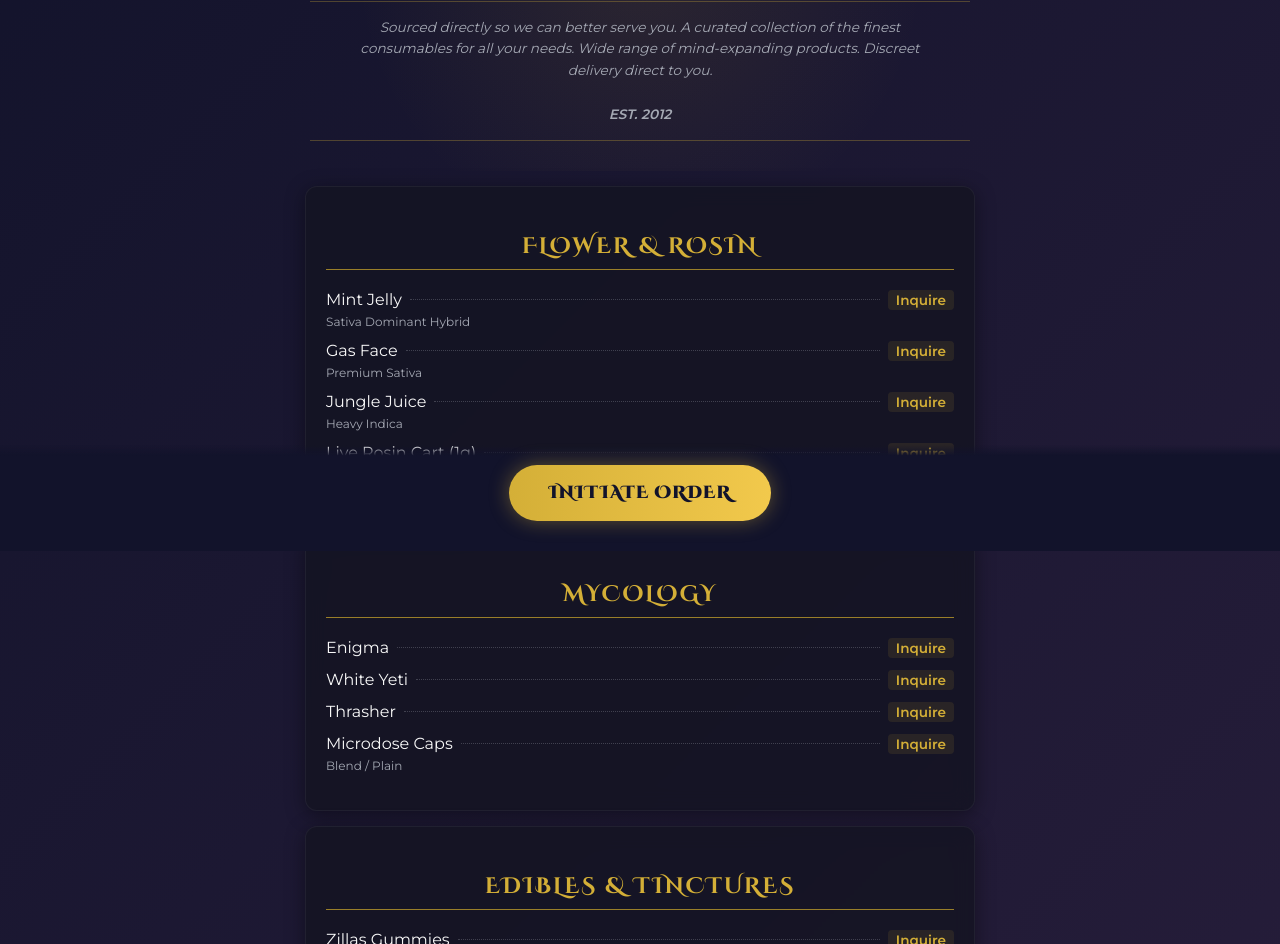
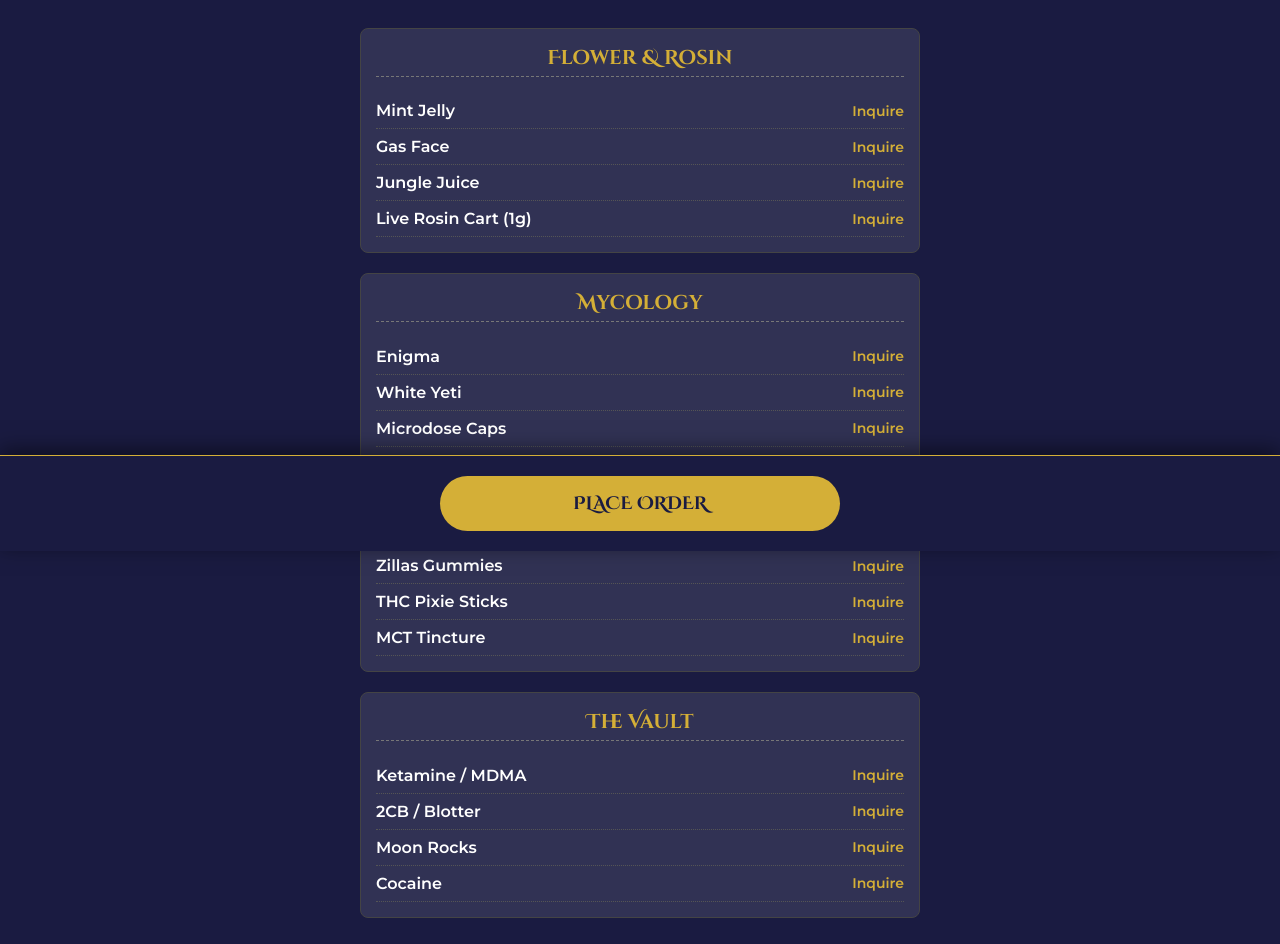
Before and after one commit to mercuryastoria/mercury-menu-jan-2026, a plain HTML site: page index.html in a window 1280 px wide. Shown: the part 249-1193 px from the top of the page. Drawn offline with Linux system fonts and the light colour scheme.

Commit message:
Update index.html

```diff
--- a/index.html
+++ b/index.html
@@ -3,316 +3,184 @@
 <head>
     <meta charset="UTF-8">
     <meta name="viewport" content="width=device-width, initial-scale=1.0">
-    <meta name="theme-color" content="#1A1B41"> <title>Mercury Apothecary | The Menu</title>
-
-    <link href="https://fonts.googleapis.com/css2?family=Cinzel+Decorative:wght@400;700;900&family=Montserrat:wght@300;400;600&display=swap" rel="stylesheet">
+    <title>Mercury Apothecary Menu</title>
+    <link href="https://fonts.googleapis.com/css2?family=Cinzel+Decorative:wght@700&family=Montserrat:wght@400;600&display=swap" rel="stylesheet">
 
     <style>
-        :root {
-            --deep-indigo: #12132b;
-            --cosmic-purple: #1A1B41;
-            --gold-foil: #D4AF37;
-            --gold-dim: #997f29;
-            --stardust: #F8F8F8;
-            --silver: #A5A9B4;
-            --glass-bg: rgba(20, 21, 35, 0.85);
+        /* RESET & BASICS */
+        * { box-sizing: border-box; }
+
+        body {
+            margin: 0;
+            padding: 0;
+            background-color: #1A1B41; /* Deep Indigo Background */
+            font-family: 'Montserrat', sans-serif;
+            color: #FFFFFF; /* FORCE WHITE TEXT */
+            text-align: center;
         }
 
-        body {
-            font-family: 'Montserrat', sans-serif;
-            background: linear-gradient(135deg, var(--deep-indigo) 0%, #2a1f3d 100%);
-            color: var(--stardust);
-            margin: 0;
-            padding: 0;
-            min-height: 100vh;
+        /* CONTAINER */
+        .container {
+            max-width: 600px;
+            margin: 0 auto;
+            padding: 20px;
+            padding-bottom: 100px; /* Space for button */
         }
 
-        .container {
-            max-width: 700px;
-            margin: 0 auto;
-            padding: 0 0 80px 0; /* Padding bottom for sticky button */
-        }
-
-        /* --- HERO SECTION --- */
+        /* HEADER */
         header {
-            text-align: center;
-            padding: 40px 20px 30px;
-            background: radial-gradient(circle at center, rgba(212, 175, 55, 0.1) 0%, transparent 70%);
+            border-bottom: 1px solid #D4AF37; /* Gold Line */
+            padding-bottom: 20px;
+            margin-bottom: 30px;
         }
 
         .logo {
-            width: 120px;
-            height: auto;
-            filter: drop-shadow(0 0 10px rgba(212, 175, 55, 0.3));
-            margin-bottom: 15px;
+            max-width: 100px;
+            display: block;
+            margin: 0 auto 15px auto;
         }
 
         h1 {
             font-family: 'Cinzel Decorative', serif;
-            color: var(--gold-foil);
-            font-size: 2.2rem;
-            margin: 0;
-            line-height: 1.1;
-            text-shadow: 0 2px 4px rgba(0,0,0,0.5);
-        }
-
-        .tagline-box {
-            margin-top: 20px;
-            border-top: 1px solid rgba(212, 175, 55, 0.3);
-            border-bottom: 1px solid rgba(212, 175, 55, 0.3);
-            padding: 15px 0;
+            color: #D4AF37; /* Gold Text */
+            font-size: 32px;
+            margin: 10px 0;
+            text-transform: uppercase;
         }
 
         .slogan {
-            font-size: 0.85rem;
-            color: var(--silver);
+            font-size: 14px;
+            color: #E0E0E0; /* Light Grey */
             font-style: italic;
-            line-height: 1.6;
-            max-width: 90%;
-            margin: 0 auto;
+            line-height: 1.5;
         }
 
-        /* --- MENU SECTIONS --- */
+        /* MENU SECTIONS */
         .menu-section {
-            background-color: var(--glass-bg);
-            backdrop-filter: blur(10px);
-            -webkit-backdrop-filter: blur(10px);
-            margin: 15px;
-            padding: 25px 20px;
-            border-radius: 12px;
-            border: 1px solid rgba(255,255,255,0.05);
-            box-shadow: 0 4px 20px rgba(0,0,0,0.4);
+            background-color: rgba(255, 255, 255, 0.1); /* Slight white tint */
+            margin-bottom: 20px;
+            padding: 15px;
+            border-radius: 8px;
+            border: 1px solid #444;
         }
 
-        .category-title {
+        h2 {
             font-family: 'Cinzel Decorative', serif;
-            color: var(--gold-foil);
-            font-size: 1.4rem;
-            text-transform: uppercase;
-            letter-spacing: 2px;
-            border-bottom: 1px solid var(--gold-dim);
-            padding-bottom: 8px;
-            margin-bottom: 20px;
-            text-align: center;
+            color: #D4AF37; /* Gold */
+            font-size: 20px;
+            border-bottom: 1px dashed #777;
+            padding-bottom: 5px;
+            margin-top: 0;
         }
 
-        /* --- MENU ITEM ROW --- */
         .item-row {
             display: flex;
             justify-content: space-between;
-            align-items: baseline;
-            margin-bottom: 12px;
-        }
-
-        .item-info {
-            flex: 1;
-            display: flex;
-            align-items: baseline;
-            overflow: hidden;
+            align-items: center;
+            padding: 8px 0;
+            border-bottom: 1px dotted #555;
+            text-align: left;
         }
 
         .item-name {
-            font-weight: 500;
-            font-size: 1rem;
-            white-space: nowrap;
-            color: var(--stardust);
-        }
-
-        .item-dots {
-            flex: 1;
-            border-bottom: 1px dotted rgba(165, 169, 180, 0.3);
-            margin: 0 8px;
-            position: relative;
-            top: -5px;
+            font-weight: bold;
+            font-size: 16px;
+            color: #fff;
         }
 
         .item-price {
-            font-size: 0.85rem;
-            color: var(--gold-foil);
-            font-weight: 600;
-            background: rgba(212, 175, 55, 0.1);
-            padding: 2px 8px;
-            border-radius: 4px;
-            white-space: nowrap;
+            color: #D4AF37; /* Gold */
+            font-weight: bold;
+            font-size: 14px;
         }
 
-        .item-sub {
-            display: block;
-            font-size: 0.75rem;
-            color: var(--silver);
-            margin-top: -8px;
-            margin-bottom: 12px;
-        }
-
-        /* --- STICKY BUTTON --- */
-        .sticky-footer {
+        /* FOOTER & BUTTON */
+        .sticky-btn-container {
             position: fixed;
             bottom: 0;
             left: 0;
             width: 100%;
-            background: linear-gradient(to top, #12132b 90%, transparent);
-            padding: 20px 0 30px;
-            text-align: center;
-            z-index: 100;
+            background-color: #1A1B41;
+            padding: 20px;
+            border-top: 1px solid #D4AF37;
+            box-shadow: 0 -5px 20px rgba(0,0,0,0.5);
         }
 
         .order-btn {
-            background: linear-gradient(90deg, #D4AF37 0%, #F2C94C 100%);
-            color: var(--deep-indigo);
+            display: block;
+            width: 100%;
+            max-width: 400px;
+            margin: 0 auto;
+            background-color: #D4AF37; /* Gold Button */
+            color: #1A1B41; /* Dark Text */
+            padding: 15px;
+            font-size: 18px;
+            font-weight: bold;
+            text-decoration: none;
+            border-radius: 50px;
+            text-transform: uppercase;
             font-family: 'Cinzel Decorative', serif;
-            font-weight: 900;
-            font-size: 1.1rem;
-            padding: 16px 40px;
-            border-radius: 50px;
-            text-decoration: none;
-            box-shadow: 0 0 20px rgba(212, 175, 55, 0.4);
-            transition: transform 0.2s;
-            text-transform: uppercase;
-            letter-spacing: 1px;
-            display: inline-block;
-        }
-
-        .order-btn:active {
-            transform: scale(0.95);
         }
 
         footer {
-            text-align: center;
-            font-size: 0.7rem;
-            color: #555;
-            padding-bottom: 120px; /* Space for sticky button */
+            font-size: 12px;
+            color: #888;
+            margin-top: 40px;
         }
     </style>
 </head>
 <body>
 
     <div class="container">
+
         <header>
-            <img src="CosmicHead.png" alt="Mercury Apothecary" class="logo">
-            <h1>Mercury<br>Apothecary</h1>
-            <div class="tagline-box">
+            <img src="CosmicHead.png" alt="Mercury Logo" class="logo">
+            <h1>Mercury Astoria</h1>
             <p class="slogan">
-                    Sourced directly so we can better serve you. A curated collection of the finest consumables for all your needs.
-                    Wide range of mind-expanding products. Discreet delivery direct to you.<br><br>
-                    <strong>EST. 2012</strong>
+                Sourced directly. Curated collection. Mind expanding. <br>
+                <strong>Since 2012</strong>
             </p>
-            </div>
         </header>
 
-        <section class="menu-section">
-            <h2 class="category-title">Flower & Rosin</h2>
-
-            <div class="item-row">
-                <div class="item-info"><span class="item-name">Mint Jelly</span><span class="item-dots"></span></div>
-                <span class="item-price">Inquire</span>
-            </div>
-            <span class="item-sub">Sativa Dominant Hybrid</span>
-
-            <div class="item-row">
-                <div class="item-info"><span class="item-name">Gas Face</span><span class="item-dots"></span></div>
-                <span class="item-price">Inquire</span>
-            </div>
-            <span class="item-sub">Premium Sativa</span>
-
-            <div class="item-row">
-                <div class="item-info"><span class="item-name">Jungle Juice</span><span class="item-dots"></span></div>
-                <span class="item-price">Inquire</span>
-            </div>
-            <span class="item-sub">Heavy Indica</span>
-
-            <div class="item-row">
-                <div class="item-info"><span class="item-name">Live Rosin Cart (1g)</span><span class="item-dots"></span></div>
-                <span class="item-price">Inquire</span>
-            </div>
-            <span class="item-sub">Spiritual Farms</span>
-        </section>
-
-        <section class="menu-section">
-            <h2 class="category-title">Mycology</h2>
-
-            <div class="item-row">
-                <div class="item-info"><span class="item-name">Enigma</span><span class="item-dots"></span></div>
-                <span class="item-price">Inquire</span>
-            </div>
-            <div class="item-row">
-                <div class="item-info"><span class="item-name">White Yeti</span><span class="item-dots"></span></div>
-                <span class="item-price">Inquire</span>
-            </div>
-            <div class="item-row">
-                <div class="item-info"><span class="item-name">Thrasher</span><span class="item-dots"></span></div>
-                <span class="item-price">Inquire</span>
-            </div>
-            <div class="item-row">
-                <div class="item-info"><span class="item-name">Microdose Caps</span><span class="item-dots"></span></div>
-                <span class="item-price">Inquire</span>
-            </div>
-            <span class="item-sub">Blend / Plain</span>
-        </section>
-
-        <section class="menu-section">
-            <h2 class="category-title">Edibles & Tinctures</h2>
-
-            <div class="item-row">
-                <div class="item-info"><span class="item-name">Zillas Gummies</span><span class="item-dots"></span></div>
-                <span class="item-price">Inquire</span>
-            </div>
-            <span class="item-sub">125mg / 300mg Options</span>
-
-            <div class="item-row">
-                <div class="item-info"><span class="item-name">THC Pixie Sticks</span><span class="item-dots"></span></div>
-                <span class="item-price">Inquire</span>
+        <div class="menu-section">
+            <h2>Flower & Rosin</h2>
+            <div class="item-row"><span class="item-name">Mint Jelly</span> <span class="item-price">Inquire</span></div>
+            <div class="item-row"><span class="item-name">Gas Face</span> <span class="item-price">Inquire</span></div>
+            <div class="item-row"><span class="item-name">Jungle Juice</span> <span class="item-price">Inquire</span></div>
+            <div class="item-row"><span class="item-name">Live Rosin Cart (1g)</span> <span class="item-price">Inquire</span></div>
         </div>
 
-            <div class="item-row">
-                <div class="item-info"><span class="item-name">MCT Tincture</span><span class="item-dots"></span></div>
-                <span class="item-price">Inquire</span>
+        <div class="menu-section">
+            <h2>Mycology</h2>
+            <div class="item-row"><span class="item-name">Enigma</span> <span class="item-price">Inquire</span></div>
+            <div class="item-row"><span class="item-name">White Yeti</span> <span class="item-price">Inquire</span></div>
+            <div class="item-row"><span class="item-name">Microdose Caps</span> <span class="item-price">Inquire</span></div>
         </div>
-            <span class="item-sub">Mercury Apothecary House Brand</span>
 
-            <div class="item-row">
-                <div class="item-info"><span class="item-name">Green Dragon</span><span class="item-dots"></span></div>
-                <span class="item-price">Inquire</span>
+        <div class="menu-section">
+            <h2>Edibles & Tinctures</h2>
+            <div class="item-row"><span class="item-name">Zillas Gummies</span> <span class="item-price">Inquire</span></div>
+            <div class="item-row"><span class="item-name">THC Pixie Sticks</span> <span class="item-price">Inquire</span></div>
+            <div class="item-row"><span class="item-name">MCT Tincture</span> <span class="item-price">Inquire</span></div>
         </div>
-        </section>
 
-        <section class="menu-section">
-            <h2 class="category-title">The Vault</h2>
-
-            <div class="item-row">
-                <div class="item-info"><span class="item-name">Ketamine / MDMA</span><span class="item-dots"></span></div>
-                <span class="item-price">Inquire</span>
+        <div class="menu-section">
+            <h2>The Vault</h2>
+            <div class="item-row"><span class="item-name">Ketamine / MDMA</span> <span class="item-price">Inquire</span></div>
+            <div class="item-row"><span class="item-name">2CB / Blotter</span> <span class="item-price">Inquire</span></div>
+            <div class="item-row"><span class="item-name">Moon Rocks</span> <span class="item-price">Inquire</span></div>
+            <div class="item-row"><span class="item-name">Cocaine</span> <span class="item-price">Inquire</span></div>
         </div>
-            <div class="item-row">
-                <div class="item-info"><span class="item-name">2CB / Blotter</span><span class="item-dots"></span></div>
-                <span class="item-price">Inquire</span>
-            </div>
-            <div class="item-row">
-                <div class="item-info"><span class="item-name">Moon Rocks</span><span class="item-dots"></span></div>
-                <span class="item-price">Inquire</span>
-            </div>
-            <div class="item-row">
-                <div class="item-info"><span class="item-name">Spritz (Powder/Caps)</span><span class="item-dots"></span></div>
-                <span class="item-price">Inquire</span>
-            </div>
-             <div class="item-row">
-                <div class="item-info"><span class="item-name">Pressed Tesla</span><span class="item-dots"></span></div>
-                <span class="item-price">Inquire</span>
-            </div>
-             <div class="item-row">
-                <div class="item-info"><span class="item-name">Cocaine</span><span class="item-dots"></span></div>
-                <span class="item-price">Inquire</span>
-            </div>
-        </section>
 
         <footer>
-            &copy; 2026 Mercury Apothecary<br>Dissociation Station
+            &copy; 2026 Mercury Apothecary
         </footer>
 
     </div>
 
-    <div class="sticky-footer">
-        <a href="https://wa.me/16462623624?text=Hello!%20I%20am%20looking%20at%20the%20Mercury%20Menu%20and%20interested%20in..." class="order-btn">
-            Initiate Order
+    <div class="sticky-btn-container">
+        <a href="https://wa.me/16462623624?text=Hello!%20I%20am%20viewing%20the%20Mercury%20Menu%20and%20interested%20in..." class="order-btn">
+            Place Order
         </a>
     </div>
 
```
Lines whose indentation alone changed are shown as unchanged.
